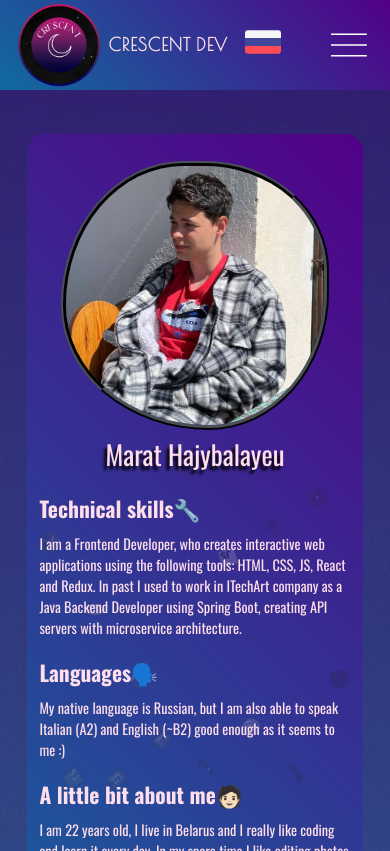
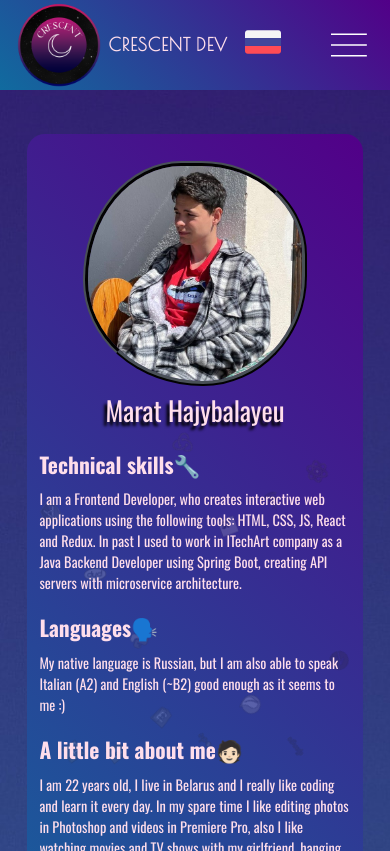
Before and after one commit to Crescent17/cv, a React (Vite) app: page / in a window 390 px wide. Shown: the top 851 px of the page. Built offline with nearby package versions, Linux system fonts and the light colour scheme.

Commit message:
add more media queries with resizing

```diff
--- a/src/components/avatar/Avatar.jsx
+++ b/src/components/avatar/Avatar.jsx
@@ -42,6 +42,12 @@ const Img = styled.img`
   @media(max-width: 60rem) {
     grid-row: 1 / 2;
   }
+  @media(max-width: 32rem) {
+    width: 25rem;
+  }
+  @media (max-width: 23rem) {
+    width: 20rem;
+  }
 `
 
 const FigCaption = styled.figcaption`
--- a/src/components/language/ChangeLanguage.jsx
+++ b/src/components/language/ChangeLanguage.jsx
@@ -27,6 +27,10 @@ const Img = styled.img`
   &:hover {
     transform: translateY(-10%);
   }
+  @media (max-width: 23rem) {
+    width: 2.5rem;
+    height: 2.5rem;
+  }
 `
 
 export default function ChangeLanguage({setLocale}) {
--- a/src/components/layout/AboutMe.jsx
+++ b/src/components/layout/AboutMe.jsx
@@ -38,6 +38,12 @@ const AboutMeStyled = styled.section`
   @media (max-width: 36rem) {
     padding: 3rem 1.4rem;
   }
+  @media (max-width: 32rem) {
+    max-width: 45rem;
+  }
+  @media (max-width: 23rem) {
+    max-width: 30rem;
+  }
 `
 
 export default function AboutMe({refFn}) {
--- a/src/components/layout/Header.jsx
+++ b/src/components/layout/Header.jsx
@@ -51,6 +51,11 @@ const OpenMenu = styled.svg`
     margin-right: 1rem;
     position: ${props => props.$menuIsOpened ? 'sticky' : 'static'};
   }
+  @media (max-width: 23rem) {
+    margin-right: 0;
+    width: 2.5rem;
+    height: 2.5rem;
+  }
 `
 
 export default function Header({headerInView, setLocale, techSection, projectSection, footer}) {
--- a/src/components/logo/LogoContainer.jsx
+++ b/src/components/logo/LogoContainer.jsx
@@ -10,6 +10,9 @@ const LogoContainer = styled.div`
 const LogoImg = styled.img`
   height: 10rem;
   margin-right: .5rem;
+  @media (max-width: 23rem) {
+    height: 7rem;
+  }
 `
 
 const Brand = styled.p`
--- a/src/components/socialMedia/SocialMedia.jsx
+++ b/src/components/socialMedia/SocialMedia.jsx
@@ -31,6 +31,10 @@ export const Svg = styled.svg`
   @media(max-width: 79rem) {
     width: 6rem;
     height: 6rem;
+  }
+  @media (max-width: 48rem) {
+    width: 4rem;
+    height: 5rem;
   }
 `
 
--- a/src/util/globalStyles.js
+++ b/src/util/globalStyles.js
@@ -25,6 +25,9 @@ const GlobalStyle = createGlobalStyle`
     @media (max-width: 95rem) {
       font-size: 56%;
     }
+    @media (max-width: 23rem) {
+      font-size: 45%;
+    }
   }
 
   body {
```
